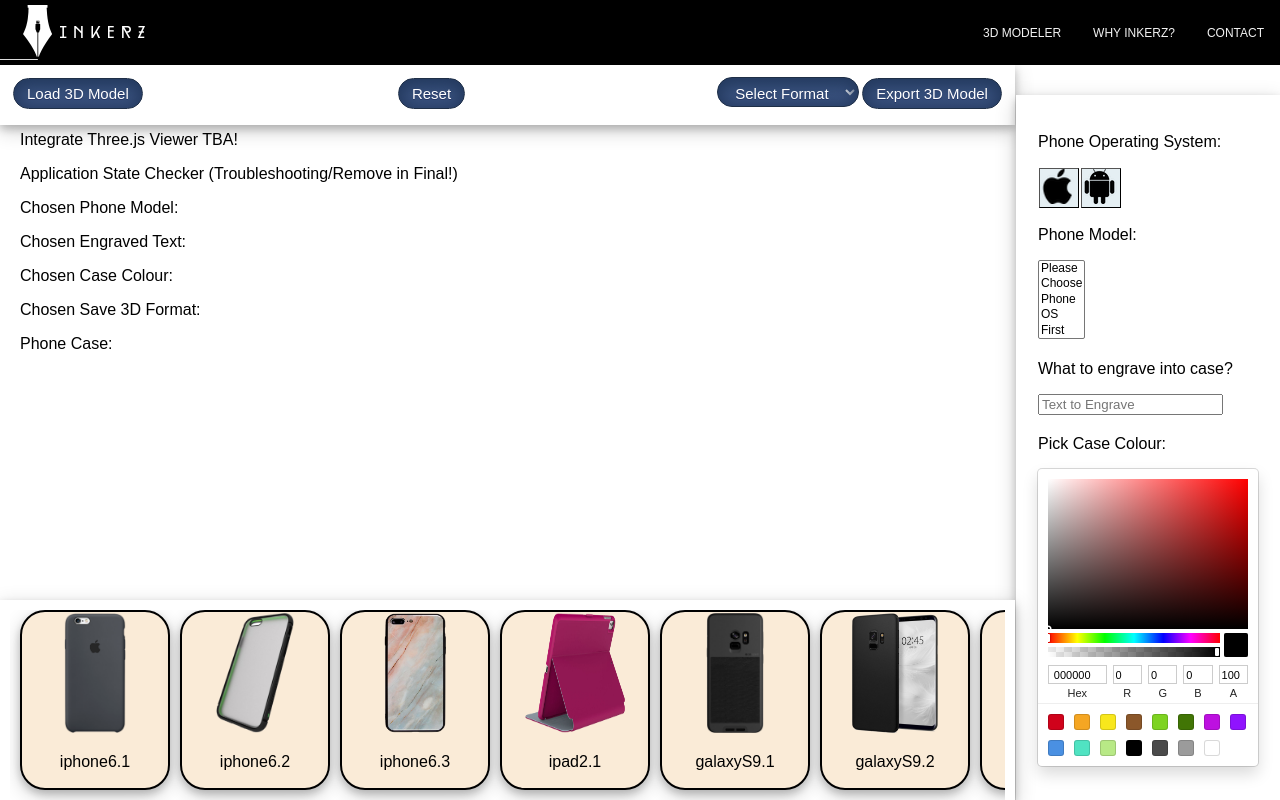
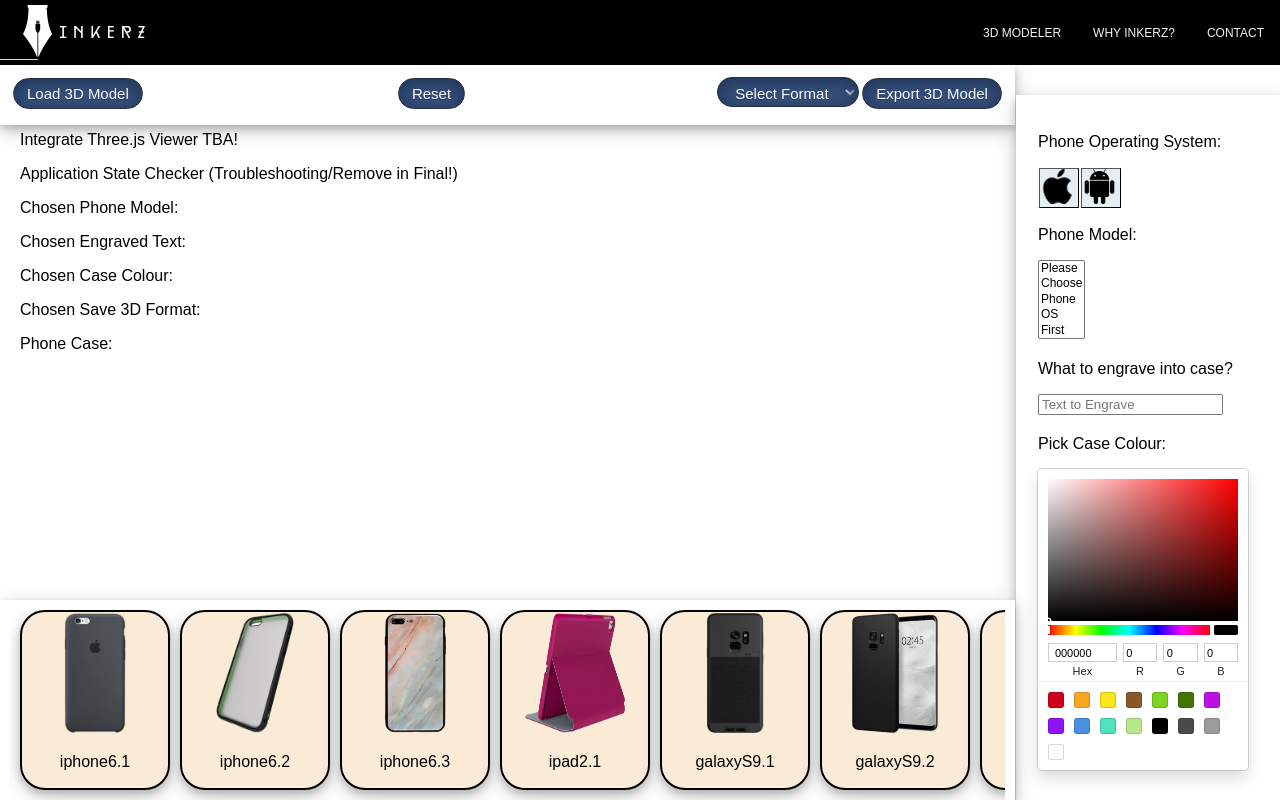
Before and after one commit to Che-Zhu/Inkerz-ReactUI, a React (Create React App) app: page / in a window 1280 px wide. Built offline with nearby package versions, Linux system fonts and the light colour scheme.

Commit message:
removed alpha picker from colour wheel. Removed available colours from app state, no longer needed.

```diff
--- a/src/App.js
+++ b/src/App.js
@@ -24,7 +24,6 @@ class App extends Component {
       chosen_case_colour: '',
       chosen_phone_case: '',
       chosen_export_3d_format: '',
-      available_case_colours: ['Red', 'Blue', 'Green', 'Orange', 'Teal', 'Black', '#ffd24d', '#8585ad', 'Brown'],
       available_phone_OS: ['AppleiOS', 'Android'],
       available_AppleiOS_phone_models: ['iPhone6', 'iPad2'],
       available_Android_phone_models: ['GalaxyS9', 'GooglePixel2XL'],
--- a/src/components/CaseColourPicker.js
+++ b/src/components/CaseColourPicker.js
@@ -6,6 +6,8 @@ function CaseColourPicker(props) {
     <div>
       <p>Pick Case Colour: </p>
       <SketchPicker
+        disableAlpha={true}
+        width={190}
         color={props.updated_case_colour}
         onChangeComplete={props.onCaseColourSelect}
       />
```
